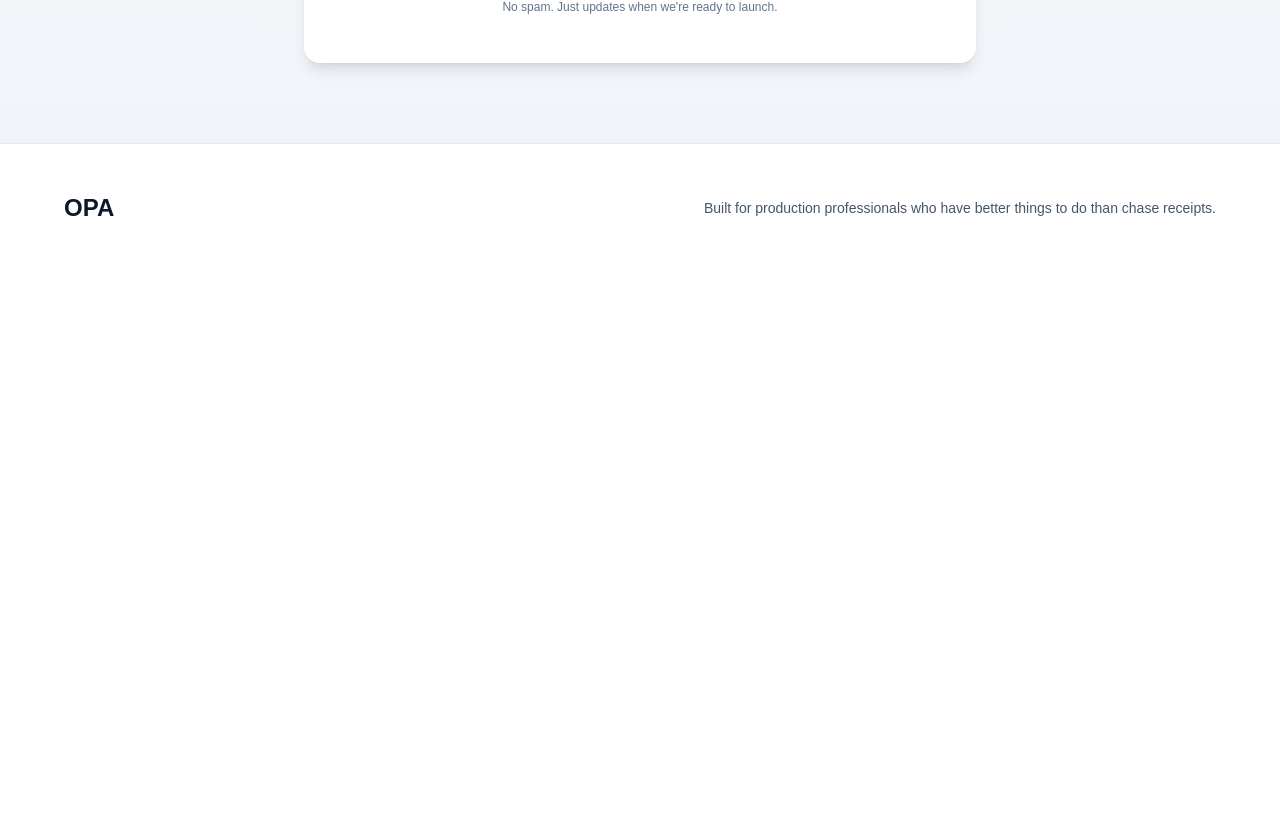
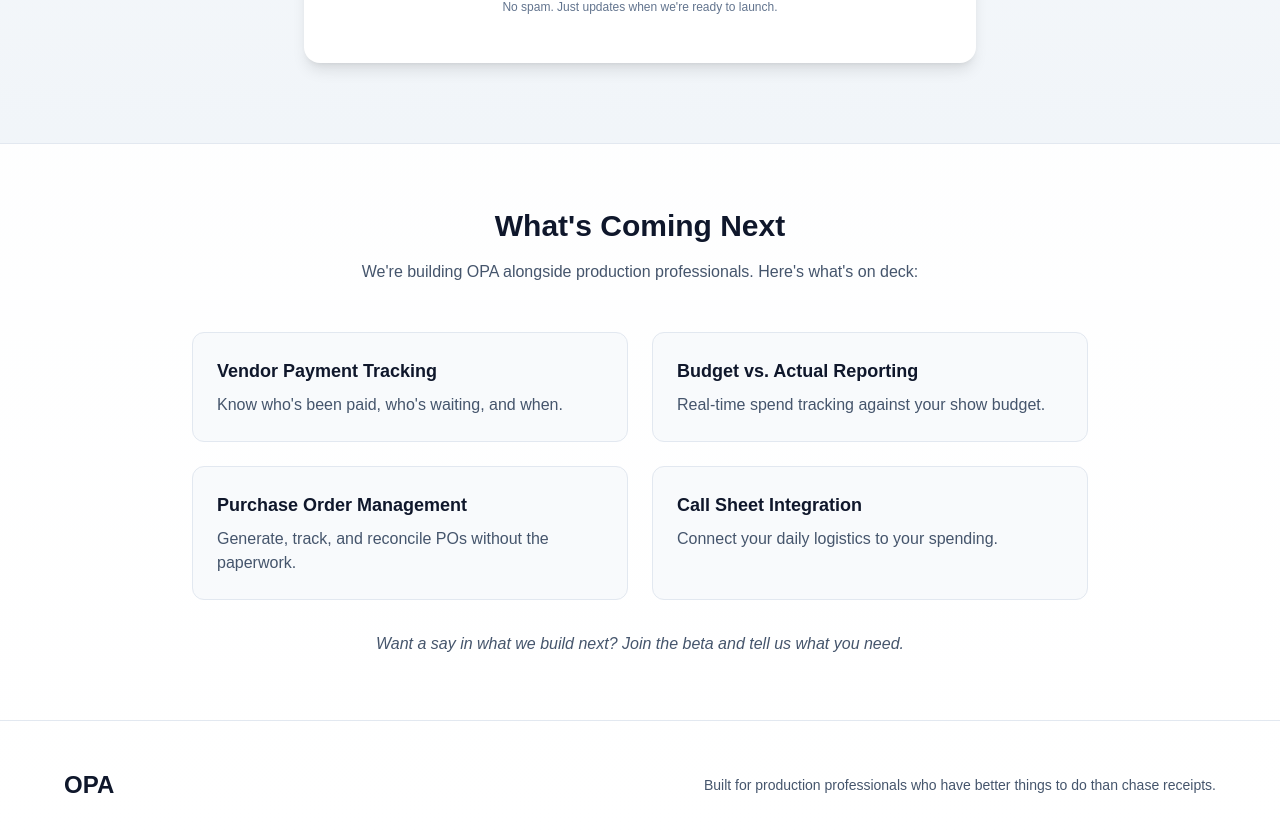
Before and after one commit to blynch33/opa-landing, a Next.js app: page / in a window 1280 px wide. Shown: the part 2815-3646 px from the top of the page. Before the commit the page ends 3087 px from the top, so only its background shows below. Built offline with nearby package versions, Linux system fonts and the light colour scheme.

Commit message:
Add roadmap section

```diff
--- a/app/page.tsx
+++ b/app/page.tsx
@@ -1,7 +1,5 @@
-'use client'
-
 import React, { useState } from 'react';
-import { ArrowRight, Check, Receipt, Clock, DollarSign } from 'lucide-react';
+import { ArrowRight, Check, Receipt, Clock, DollarSign, Users } from 'lucide-react';
 
 export default function OPALanding() {
   const [email, setEmail] = useState('');
@@ -10,6 +8,7 @@ export default function OPALanding() {
 
   const handleSubmit = () => {
     if (email && role) {
+      // Store in state for demo - in production, send to your backend
       console.log('Signup:', { email, role });
       setSubmitted(true);
     }
@@ -114,7 +113,7 @@ export default function OPALanding() {
         </div>
       </section>
 
-      {/* Social Proof */}
+      {/* Social Proof Placeholder */}
       <section className="px-6 py-16 bg-slate-900 text-white">
         <div className="max-w-4xl mx-auto text-center">
           <p className="text-slate-400 uppercase text-sm font-medium mb-8">Trusted by production teams</p>
@@ -226,6 +225,39 @@ export default function OPALanding() {
         </div>
       </section>
 
+      {/* Roadmap Section */}
+      <section className="px-6 py-16 border-t border-slate-200">
+        <div className="max-w-4xl mx-auto">
+          <h2 className="text-3xl font-bold text-slate-900 mb-4 text-center">
+            What's Coming Next
+          </h2>
+          <p className="text-slate-600 text-center mb-12 max-w-2xl mx-auto">
+            We're building OPA alongside production professionals. Here's what's on deck:
+          </p>
+          <div className="grid md:grid-cols-2 gap-6">
+            <div className="bg-slate-50 rounded-xl p-6 border border-slate-200">
+              <h3 className="text-lg font-bold text-slate-900 mb-2">Vendor Payment Tracking</h3>
+              <p className="text-slate-600">Know who's been paid, who's waiting, and when.</p>
+            </div>
+            <div className="bg-slate-50 rounded-xl p-6 border border-slate-200">
+              <h3 className="text-lg font-bold text-slate-900 mb-2">Budget vs. Actual Reporting</h3>
+              <p className="text-slate-600">Real-time spend tracking against your show budget.</p>
+            </div>
+            <div className="bg-slate-50 rounded-xl p-6 border border-slate-200">
+              <h3 className="text-lg font-bold text-slate-900 mb-2">Purchase Order Management</h3>
+              <p className="text-slate-600">Generate, track, and reconcile POs without the paperwork.</p>
+            </div>
+            <div className="bg-slate-50 rounded-xl p-6 border border-slate-200">
+              <h3 className="text-lg font-bold text-slate-900 mb-2">Call Sheet Integration</h3>
+              <p className="text-slate-600">Connect your daily logistics to your spending.</p>
+            </div>
+          </div>
+          <p className="text-center text-slate-600 mt-8 italic">
+            Want a say in what we build next? Join the beta and tell us what you need.
+          </p>
+        </div>
+      </section>
+
       {/* Footer */}
       <footer className="px-6 py-12 border-t border-slate-200">
         <div className="max-w-6xl mx-auto">
```
